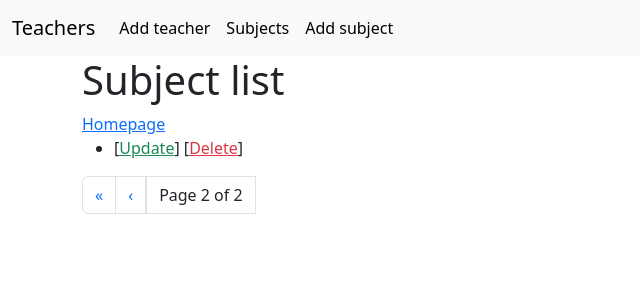
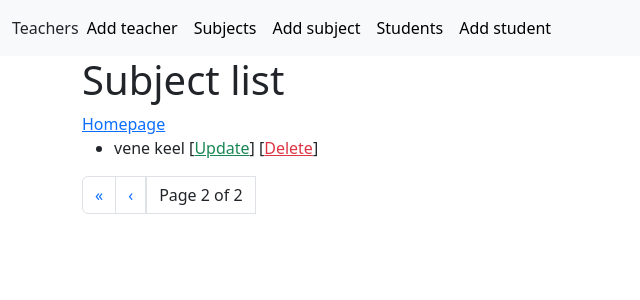
Before and after one commit to lumiesme/first_project, a Django app: page /first_app/subject_list/?page=2 in a window 1280 px wide. Shown: the top 300 px of the page, without its empty margins (0-640 px from the left). Run offline with Django 4.2, Linux system fonts and the light colour scheme; data comes from the database, SQL or seed files in the repository; both versions use the stored data as it was after the commit.

Commit message:
Valmis töö

```diff
--- a/first_app/templates/first_app/home.html
+++ b/first_app/templates/first_app/home.html
@@ -2,6 +2,4 @@
 
 {% block content %}
     <h1>Homepage</h1>       <!--#h1 ja tab lopuni -->
-    <p><a href="{% url 'first_app:student_list' %}">List All Students</a></p>
-    <p><a href="{% url 'first_app:student_create' %}">Add a new Student</a></p>
 {% endblock %}
--- a/first_app/templates/first_app/subject_form_create.html
+++ b/first_app/templates/first_app/subject_form_create.html
@@ -1,5 +1,4 @@
 {% extends 'base.html' %}
-
 {% block content %}
 	<h1>Add a new subject</h1>
     <form method="post">
--- a/first_app/templates/first_app/subject_list.html
+++ b/first_app/templates/first_app/subject_list.html
@@ -4,9 +4,9 @@
 	<h1>Subject list</h1>  <!--h1 t2ht ja tab- siis tuleb see-->
     <a href="{% url 'first_app:home' %}">Homepage</a>
     <ul>
-    {% for subject in subjects %}  <!--enne oli object_list nuud on students--> <!--voib paista koodis valja html, aga kui kasutada {# siis ei paista #}-->
+    {% for subject in subject %}  <!--enne oli object_list nuud on students--> <!--voib paista koodis valja html, aga kui kasutada {# siis ei paista #}-->
         <li>
-            {{ subject.name }}
+            {{subject.subject }}
             [<a href="/first_app/subject_update/{{ subject.id }}" class="text-success">Update</a>]
             [<a href="/first_app/subject_delete/{{ subject.id }}" class="text-danger">Delete</a>]
 
--- a/first_app/urls.py
+++ b/first_app/urls.py
@@ -15,7 +15,7 @@ urlpatterns = [
     path('teacher_form_create/', views.TeacherCreateView.as_view(), name= 'teacher_create'),
     path('subject_list/', views.SubjectListView.as_view(), name= 'subject_list'),
     path('subject_form_create/', views.SubjectCreateView.as_view(), name= 'subject_create'),
-    path('subject_form_update/<int:pk>', views.SubjectUpdateView.as_view(), name= 'subject_update'),
-    path('subject_form_delete/<int:pk>', views.SubjectDeleteView.as_view(), name= 'subject_delete'),
+    path('subject_update/<int:pk>', views.SubjectUpdateView.as_view(), name= 'subject_update'),
+    path('subject_delete/<int:pk>', views.SubjectDeleteView.as_view(), name= 'subject_delete'),
 
 ]
--- a/first_app/views.py
+++ b/first_app/views.py
@@ -56,8 +56,8 @@ class TeacherCreateView(CreateView):
 class SubjectListView(ListView):
     # model_list.html -> student_list.html
     model = Subject #Connected to Models Student-siit tuleb info
-    queryset = Subject.objects.order_by('id')  # nime jargi sorteeritud, result ordered by name
-    context_object_name = 'subjects' # default object_list is now students
+    queryset = Subject.objects.order_by('subject')  # nime jargi sorteeritud, result ordered by name
+    context_object_name = 'subject' # default object_list is now students
     paginate_by = 10 # 10 per page in ListView
 class SubjectCreateView(CreateView):
     template_name = 'first_app/subject_form_create.html'
@@ -66,7 +66,7 @@ class SubjectCreateView(CreateView):
     success_url = reverse_lazy('first_app:subject_list')
 class SubjectUpdateView(UpdateView):
     model = Subject
-    fields = ['name']
+    fields = ['subject']
     success_url = reverse_lazy('first_app:subject_list')
 class SubjectDeleteView(DeleteView):
     model = Subject
--- a/templates/base.html
+++ b/templates/base.html
@@ -14,7 +14,7 @@
 
 <nav class="navbar navbar-expand-lg bg-body-tertiary">
   <div class="container-fluid">
-    <a class="navbar-brand" href="{% url 'first_app:teacher_list' %}">Teachers</a>
+    <a class="nav-link active" aria-current="page" href="{% url 'first_app:teacher_list' %}">Teachers</a>
     <button class="navbar-toggler" type="button" data-bs-toggle="collapse" data-bs-target="#navbarScroll" aria-controls="navbarScroll" aria-expanded="false" aria-label="Toggle navigation">
       <span class="navbar-toggler-icon"></span>
     </button>
@@ -28,6 +28,12 @@
         </li>
           <li class="nav-item">
           <a class="nav-link active" aria-current="page" href="{% url 'first_app:subject_create'  %}">Add subject</a>
+        </li>
+          <li class="nav-item">
+          <a class="nav-link active" aria-current="page" href="{% url 'first_app:student_list'  %}">Students</a>
+        </li>
+          <li class="nav-item">
+          <a class="nav-link active" aria-current="page" href="{% url 'first_app:student_create'  %}">Add student</a>
         </li>
 
         <li class="nav-item dropdown">
```
Also changed, not shown: first_app/templates/first_app/subject_delete.html (added, +9 -0 lines), db.sqlite3, first_app/migrations/0005_subject.py (added).
